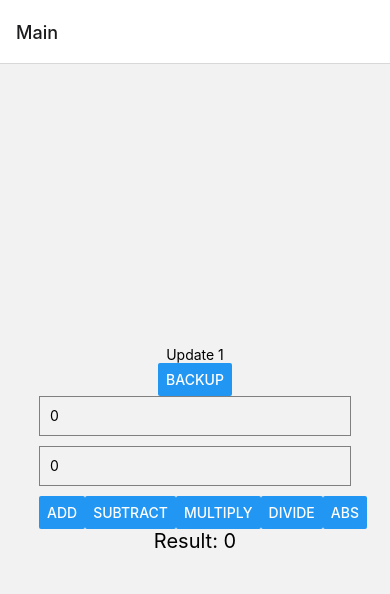
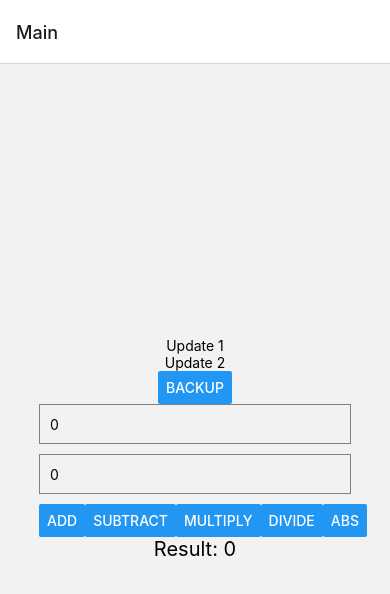
Before and after one commit to timmyjose/rusty-calc, a React Native app in the folder app/packages/calc/: screen /CloudStore in a window 390 px wide. Shown: the top 594 px of the page. Built offline with nearby package versions, Linux system fonts and the light colour scheme.

Commit message:
feat: Update 2.

```diff
--- a/app/packages/calc/Main.tsx
+++ b/app/packages/calc/Main.tsx
@@ -72,6 +72,7 @@ const Main = () => {
   return (
     <View style={styles.container}>
       <Text>Update 1</Text>
+      <Text>Update 2</Text>
       <Button testID='app-button-backup' title='Backup' onPress={() => navigation.navigate('Backup')}/>
       <TextInput
         testID='app-textinput-x'
```
